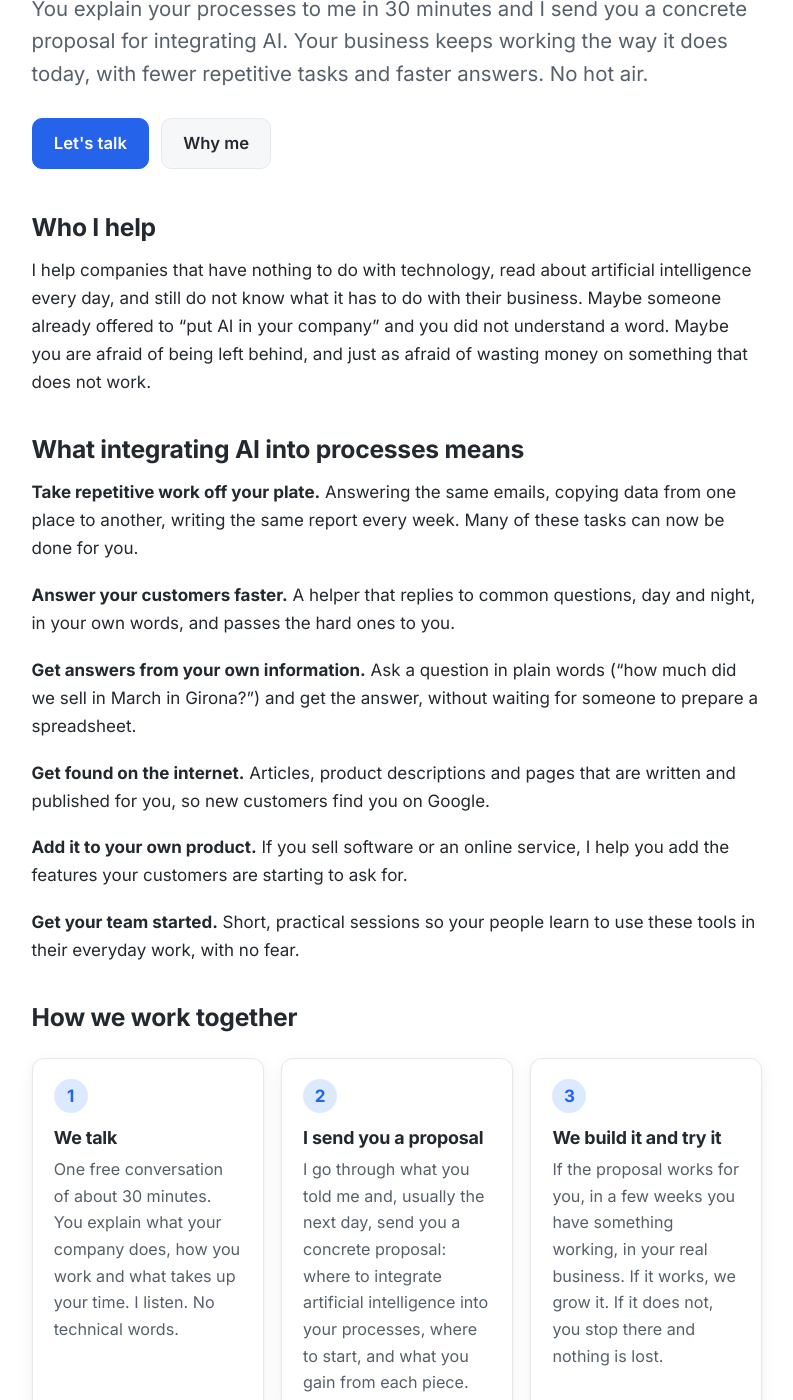
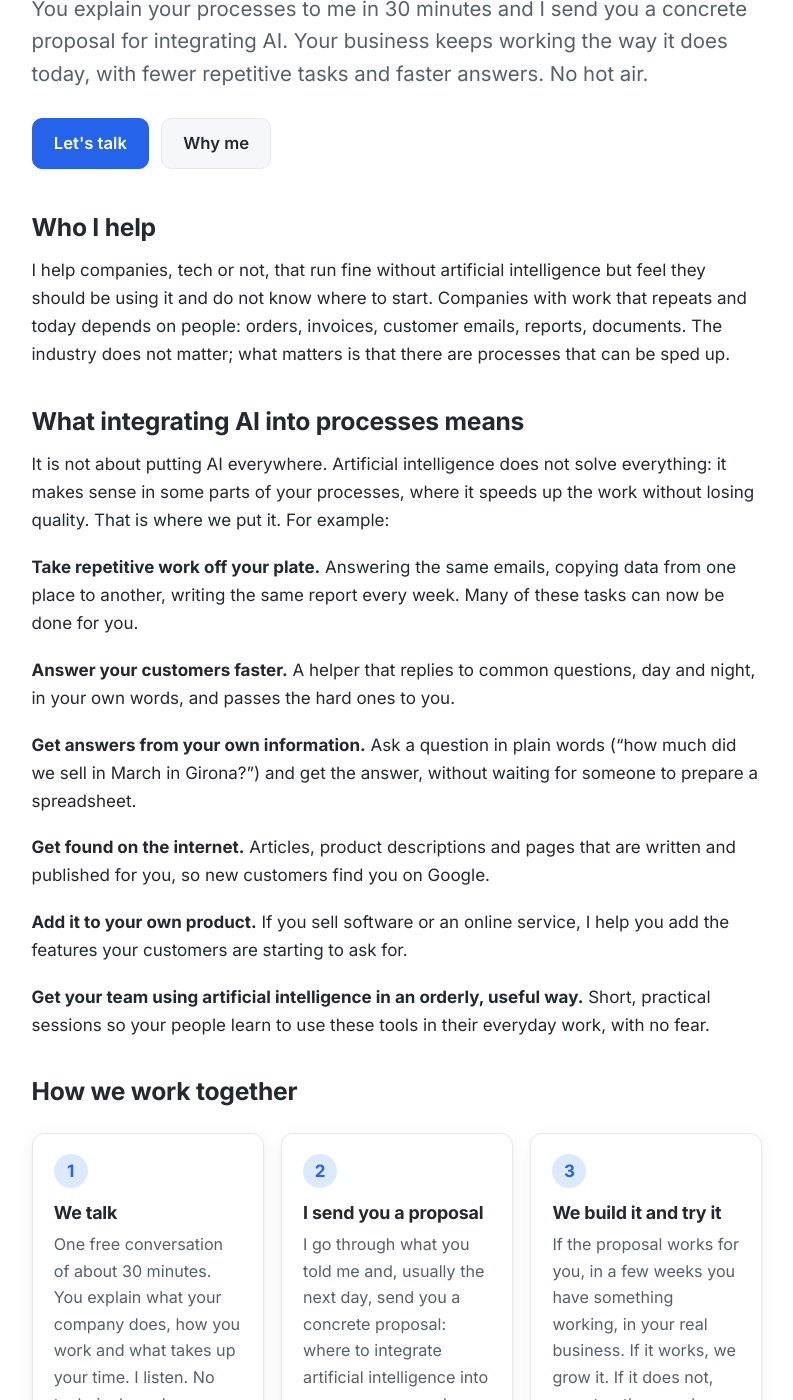
Before and after one commit to jperelli/jperelli.github.io, a Jekyll site: the page built from index.md, in a window 1280 px wide and 1400 px high, scrolled down 332 px. Shown: the whole window, without its empty margins (243-1036 px from the left). Built offline with Jekyll 4.4.1, drawn with Linux system fonts in a browser that asks for light colours; some of the changed text lies outside the part shown.

Commit message:
Home: who I help (tech or not), 'no AI everywhere' message, team item, 30-minute note

```diff
--- a/index.md
+++ b/index.md
@@ -18,9 +18,11 @@ description: I help companies integrate artificial intelligence into their proce
 
 ## Who I help
 
-I help companies that have nothing to do with technology, read about artificial intelligence every day, and still do not know what it has to do with their business. Maybe someone already offered to "put AI in your company" and you did not understand a word. Maybe you are afraid of being left behind, and just as afraid of wasting money on something that does not work.
+I help companies, tech or not, that run fine without artificial intelligence but feel they should be using it and do not know where to start. Companies with work that repeats and today depends on people: orders, invoices, customer emails, reports, documents. The industry does not matter; what matters is that there are processes that can be sped up.
 
 ## What integrating AI into processes means
+
+It is not about putting AI everywhere. Artificial intelligence does not solve everything: it makes sense in some parts of your processes, where it speeds up the work without losing quality. That is where we put it. For example:
 
 **Take repetitive work off your plate.** Answering the same emails, copying data from one place to another, writing the same report every week. Many of these tasks can now be done for you.
 
@@ -32,7 +34,7 @@ I help companies that have nothing to do with technology, read about artificial
 
 **Add it to your own product.** If you sell software or an online service, I help you add the features your customers are starting to ask for.
 
-**Get your team started.** Short, practical sessions so your people learn to use these tools in their everyday work, with no fear.
+**Get your team using artificial intelligence in an orderly, useful way.** Short, practical sessions so your people learn to use these tools in their everyday work, with no fear.
 
 ## How we work together
 
@@ -57,7 +59,7 @@ I help companies that have nothing to do with technology, read about artificial
 ## What I will not do
 
 - **Sell you hot air.** Artificial intelligence is very good at some things and bad at others. I will tell you which is which, before you spend a cent.
-- **Make you change everything.** We start small and build on the tools you already use.
+- **Put AI everywhere just because.** Artificial intelligence does not solve everything. It only makes sense in some parts of your processes, where it speeds up the work without losing quality. That is where we put it, on top of the tools you already use.
 - **Leave you with something your team cannot use.** If your people cannot run it without me, it is not finished.
 - **Pretend I can do everything alone.** If your problem is bigger than one person, I bring in colleagues and providers I trust and have worked with before. You keep talking to one person: me.
 
```
Also changed, not shown: other parts of index.md (+1 -1 lines), ca/index.md (+6 -4 lines), es/index.md (+6 -4 lines).
